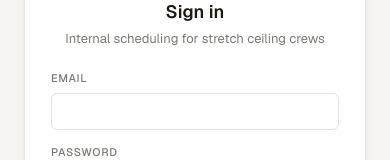
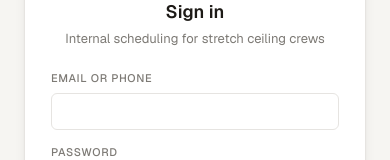
Before and after one commit to NikiMaisu/mysky-frontend, a Next.js app: page /login in a window 390 px wide. Shown: the part 341-501 px from the top of the page. Built offline with nearby package versions, Linux system fonts and the light colour scheme; no server answers.

Commit message:
let workers log in with phone number

```diff
--- a/src/app/login/page.tsx
+++ b/src/app/login/page.tsx
@@ -39,7 +39,7 @@ function LoginForm() {
   const params = useSearchParams();
   const { login } = useAuth();
   const { t } = useLang();
-  const [email, setEmail] = useState("");
+  const [identifier, setIdentifier] = useState("");
   const [password, setPassword] = useState("");
   const [submitting, setSubmitting] = useState(false);
   const [error, setError] = useState<string | null>(null);
@@ -49,7 +49,7 @@ function LoginForm() {
     setError(null);
     setSubmitting(true);
     try {
-      await login({ email, password });
+      await login({ identifier, password });
       const redirect = params.get("redirect") ?? "/";
       router.replace(redirect);
       router.refresh();
@@ -82,11 +82,11 @@ function LoginForm() {
         <div className="ms-field">
           <span className="ms-label">{t("login.email")}</span>
           <input
-            type="email"
-            autoComplete="email"
+            type="text"
+            autoComplete="username"
             required
-            value={email}
-            onChange={(e) => setEmail(e.target.value)}
+            value={identifier}
+            onChange={(e) => setIdentifier(e.target.value)}
             className="ms-input"
           />
         </div>
--- a/src/app/settings/workers/page.tsx
+++ b/src/app/settings/workers/page.tsx
@@ -14,11 +14,12 @@ export default function WorkersPage() {
       rowLabel={(w) => w.name}
       columns={[
         { header: t("set.name"), cell: (w) => w.name },
-        { header: t("wrk.email"), cell: (w) => w.email },
+        { header: t("wrk.email"), cell: (w) => w.email || w.phone || "—" },
       ]}
       fields={[
         { name: "name", label: t("set.name"), type: "text" },
-        { name: "email", label: t("wrk.email"), type: "email" },
+        { name: "email", label: t("wrk.email"), type: "email", required: false },
+        { name: "phone", label: t("wrk.phone"), type: "text", required: false },
         {
           name: "password",
           label: t("wrk.password"),
@@ -27,8 +28,8 @@ export default function WorkersPage() {
           hintOnEdit: t("wrk.passwordKeep"),
         },
       ]}
-      emptyForm={{ name: "", email: "", password: "" }}
-      toForm={(w) => ({ name: w.name, email: w.email, password: "" })}
+      emptyForm={{ name: "", email: "", phone: "", password: "" }}
+      toForm={(w) => ({ name: w.name, email: w.email ?? "", phone: w.phone ?? "", password: "" })}
     />
   );
 }
--- a/src/lib/translations.ts
+++ b/src/lib/translations.ts
@@ -36,10 +36,10 @@ export const translations: Record<string, Entry> = {
 
   // --- login ---
   "login.title": { en: "Sign in", ka: "შესვლა" },
-  "login.email": { en: "Email", ka: "ელ. ფოსტა" },
+  "login.email": { en: "Email or phone", ka: "ელ. ფოსტა ან ტელეფონი" },
   "login.password": { en: "Password", ka: "პაროლი" },
   "login.signingIn": { en: "Signing in…", ka: "შესვლა…" },
-  "login.invalid": { en: "Invalid email or password.", ka: "არასწორი ელ. ფოსტა ან პაროლი." },
+  "login.invalid": { en: "Invalid credentials.", ka: "არასწორი მონაცემები." },
 
   // --- nav / sections ---
   "nav.dashboard": { en: "Dashboard", ka: "მთავარი" },
@@ -208,8 +208,9 @@ export const translations: Record<string, Entry> = {
 
   // workers
   "wrk.title": { en: "Workers", ka: "მუშები" },
-  "wrk.sub": { en: "Worker accounts. They sign in with their email and can be grouped into teams.", ka: "მუშების ანგარიშები. შედიან ელ. ფოსტით და ჯგუფდებიან ბრიგადებში." },
+  "wrk.sub": { en: "Worker accounts. They sign in with their email or phone and can be grouped into teams.", ka: "მუშების ანგარიშები. შედიან ელ. ფოსტით ან ტელეფონით და ჯგუფდებიან ბრიგადებში." },
   "wrk.email": { en: "Email", ka: "ელ. ფოსტა" },
+  "wrk.phone": { en: "Phone", ka: "ტელეფონი" },
   "wrk.passwordKeep": { en: "Leave blank to keep current", ka: "ცარიელი დატოვეთ ძველის შესანარჩუნებლად" },
   "wrk.password": { en: "Password", ka: "პაროლი" },
 
--- a/src/types/index.ts
+++ b/src/types/index.ts
@@ -13,7 +13,7 @@ export interface User {
 }
 
 export interface LoginRequest {
-  email: string;
+  identifier: string;
   password: string;
 }
 
@@ -63,7 +63,8 @@ export interface GraniteConfig {
 export interface Worker {
   id: number;
   name: string;
-  email: string;
+  email: string | null;
+  phone: string | null;
   active: boolean;
 }
 
```
